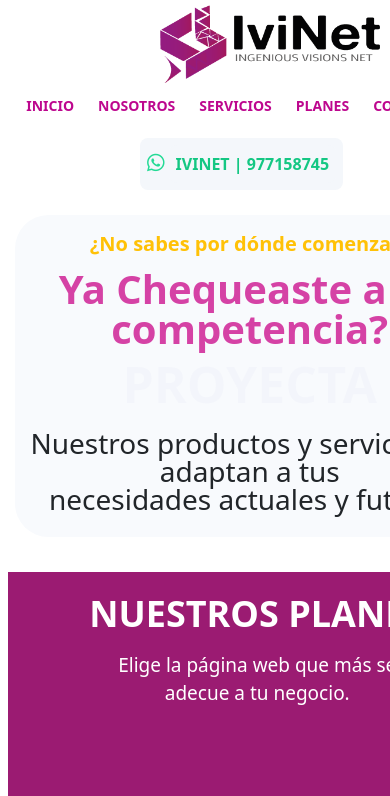
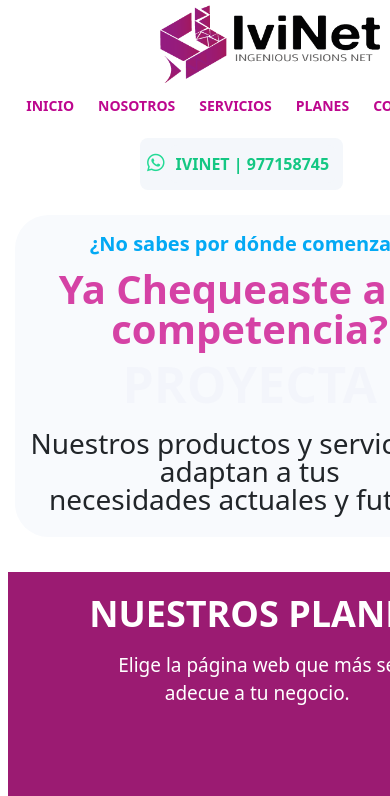
Before and after one commit to MayuDe03/ivinet_mayra_delos_santos, a website: page index.html in a window 390 px wide. Shown: the top 796 px of the page. Drawn offline with nearby package versions, Linux system fonts and the light colour scheme.

Commit message:
tercerentregable

```diff
--- a/Css2/style.css
+++ b/Css2/style.css
@@ -262,7 +262,7 @@ footer p {
     font-size: 4.0em; }
   .row .font2 {
     font-size: 2.8em; }
-  .font__pregunta {
+  .baner .font__pregunta {
     color: #03a9f4; } }
 
 /*stylos de animacion de letras-----------------------*/
```
